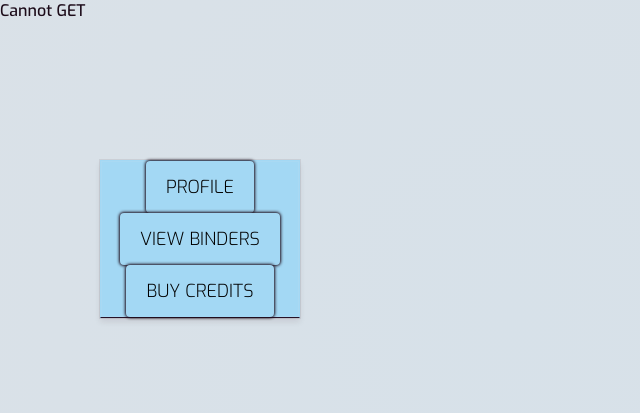
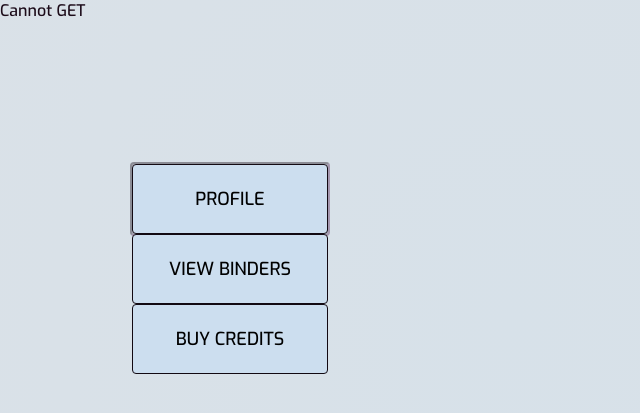
Before and after one commit to ashrobertsdragon/Finetune-GPT-3.5-for-Authors, a Python web app: template src/templates/accounts/account.html in a window 1280 px wide. Shown: the top 413 px of the page, without its empty margins (0-640 px from the left). Run offline with Jinja, Linux system fonts and the light colour scheme; the template is opened without the code that fills it, so the values that code supplies are empty.

Commit message:
finally got buttons displaying properly in both layouts

```diff
--- a/src/static/css/account.css
+++ b/src/static/css/account.css
@@ -40,62 +40,69 @@ label {
   top: 150px;
   width: 200px;
   padding: 10px;
-  margin-left: -150px;
+  margin-left: -120px;
 }
 
 .sidebar-nav {
   display: flex;
   flex-direction: column;
-  margin: none;
+  height: 70px;
+  margin: 2px 0;
   padding: 0;
-  background-color: #A3D8F4;
-  border: 1px solid transparent;
-  border-bottom-color: #251126;
-  box-shadow: inset 0 0 0.5px 1px rgba(219, 225, 231, 0.1),
-              0 0 0 1px rgba(44, 11, 25, 0.075),
-              0 0.3px 0.4px rgba(44, 11, 25, 0.02),
-              0 0.9px 1.5px rgba(44, 11, 25, 0.045),
-              0 3.5px 6px rgba(44, 11, 25, 0.09) !important;
-}
-
-.sidebar-item:last-child {
-  border-bottom: none;
+  background-color: #25112637;
+  border: 2px inset #25112637;
+  border-radius: 4px;
+  text-align: center;
 }
 
 body.dark-mode .sidebar-nav {
-  background-color: #251126;
-  border-bottom-color: #120912;
+  background-color: #120912;
+  border-color: #120912;
 }
 
-.sidebar-item {
-  background-color: #A3D8F4;
-  border: none;
-  text-align: center;
+button.sidebar-item {
+  display: flex;
+  flex-grow: 1;
+  flex-shrink: 0;
+  margin: 1 0;
+  padding: 0;
+  width: 100%;
+  height: 70px;
+  background-color: hsl(210, 53%, 87%);
+  border: 1px solid #120912;
   transition: background-color 0.3s;
   border-radius: 4px;
+  box-shadow: none;
   box-sizing: border-box;
-  font-family: 'Exo', sans-serif;
-  font-weight: 300;
-  text-transform: uppercase;
-  font-size: 1.125rem;
-  line-height: 1.5;
-  text-align:center;
 }
 
 .sidebar-item a {
-  display: block;
+  display: flex;
+  flex-direction: column;
+  justify-content: center;
+  align-items: center;
   color: inherit;
+  font-family: 'Exo', sans-serif;
+  font-weight: 500;
+  text-transform: uppercase;
+  font-size: 1.125rem;
   text-decoration: none;
   height: 100%;
-  line-height: 30px;
+  width: 100%;
+  padding: 0;
 }
 
 .sidebar-item.active {
-  background-color: #3F5C7D;
+  background-color: #A3D8F4;
 }
 
+body.dark-mode .sidebar-item {
+  color: #dbe1e7;
+  border-color: #251126;
+  background-color: #4F4C6F;
+}
 body.dark-mode .sidebar-item.active {
-  background-color: #4F4C6F;
+  background-color: #3F5C7D;
 }
 
 /* Profile */
@@ -140,12 +147,14 @@ body.dark-mode .sidebar-item.active {
     flex-direction: row;
   }
 
-  .sidebar-item {
-    flex-grow: 1;
-    margin: 0;
-    border-right: solid #251126;
-    height: 50px;
+  button.sidebar-item {
+    margin: 0 1;
+    justify-content: center;
+    width: 30%;
+    align-items: center;
+    border-right: 1px solid #251126;
   }
+
   body.dark-mode .sidebar-item {
     border-right: #120912;
   }
--- a/src/templates/accounts/account.html
+++ b/src/templates/accounts/account.html
@@ -19,7 +19,7 @@
       <button class="sidebar-item {% if section == 'buy-credits' %}active{% endif %}">
         <a href="{{ url_for('accounts.account_view', section='buy-credits') }}" title="Buy credits">Buy Credits</a>
       </button>
-    </ul>
+    </div>
   </div>
   {% if section == 'profile' %}
   <div data-section="profile" id="profile">
```
